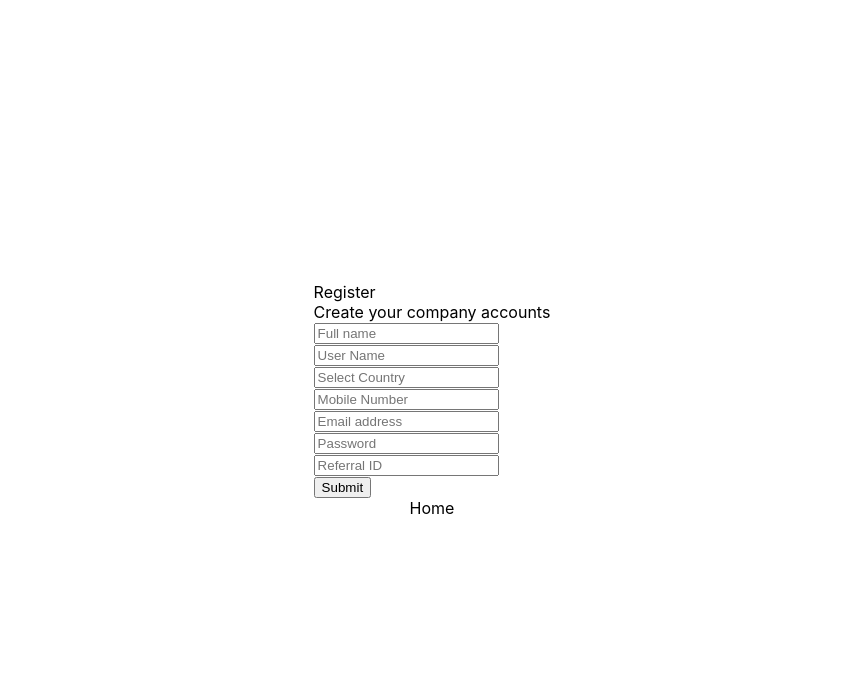
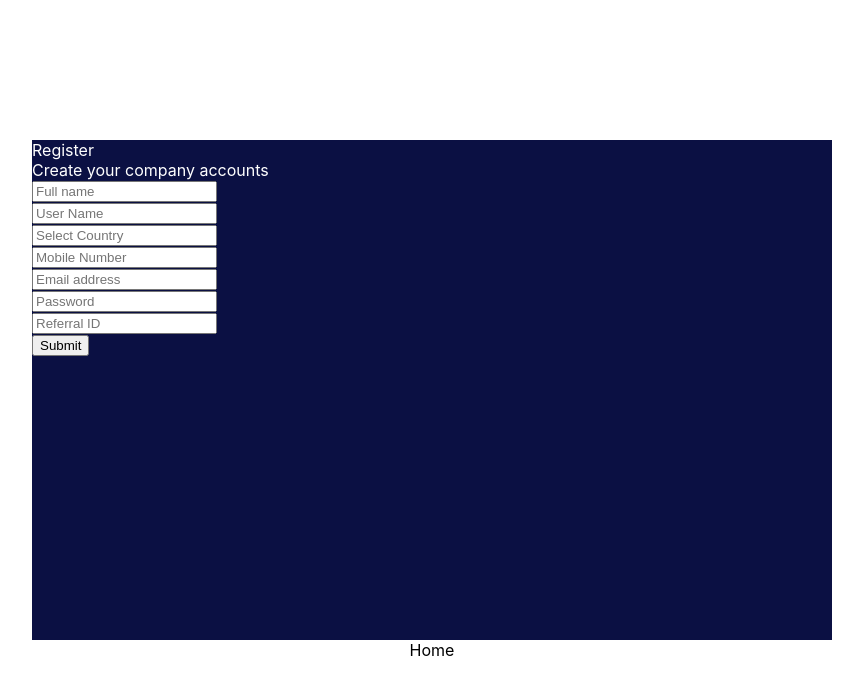
Before and after one commit to AnnaduraiVijay/portal, a Next.js app: page /register in a window 1280 px wide. Shown: the top 694 px of the page, without its empty margins (208-1071 px from the left). Built offline with nearby package versions, Linux system fonts and the light colour scheme.

Commit message:
registration styling

```diff
--- a/component/register/register.js
+++ b/component/register/register.js
@@ -1,8 +1,16 @@
 import React, { useState, useEffect } from "react";
 import axios from "axios";
-// import "./styles.css";
 
 export default function Register() {
+
+    const registerBody = {
+        width: "800px",
+        height: "500px",
+        background: "rgb(11, 16, 67)",
+        color: "white"
+    }
+
+
     const [formData, setFormData] = useState({
         full_name: "",
         username: "",
@@ -49,7 +57,7 @@ export default function Register() {
 
     }
     return (
-        <div className="register-container">
+        <div className="register-container" style={registerBody}>
             <div>Register</div>
             <div>Create your company accounts</div>
             <div className="register-form">
```
